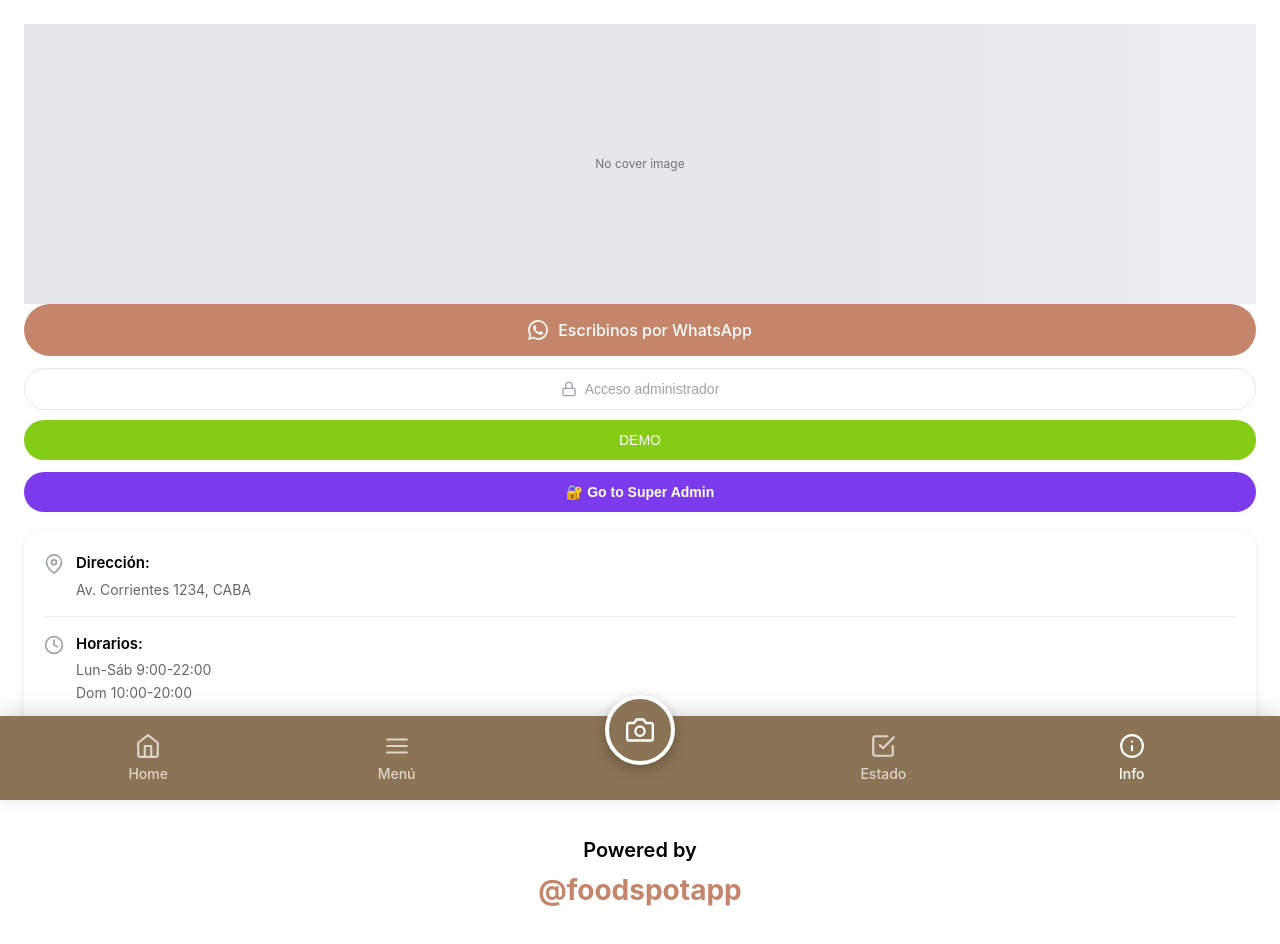
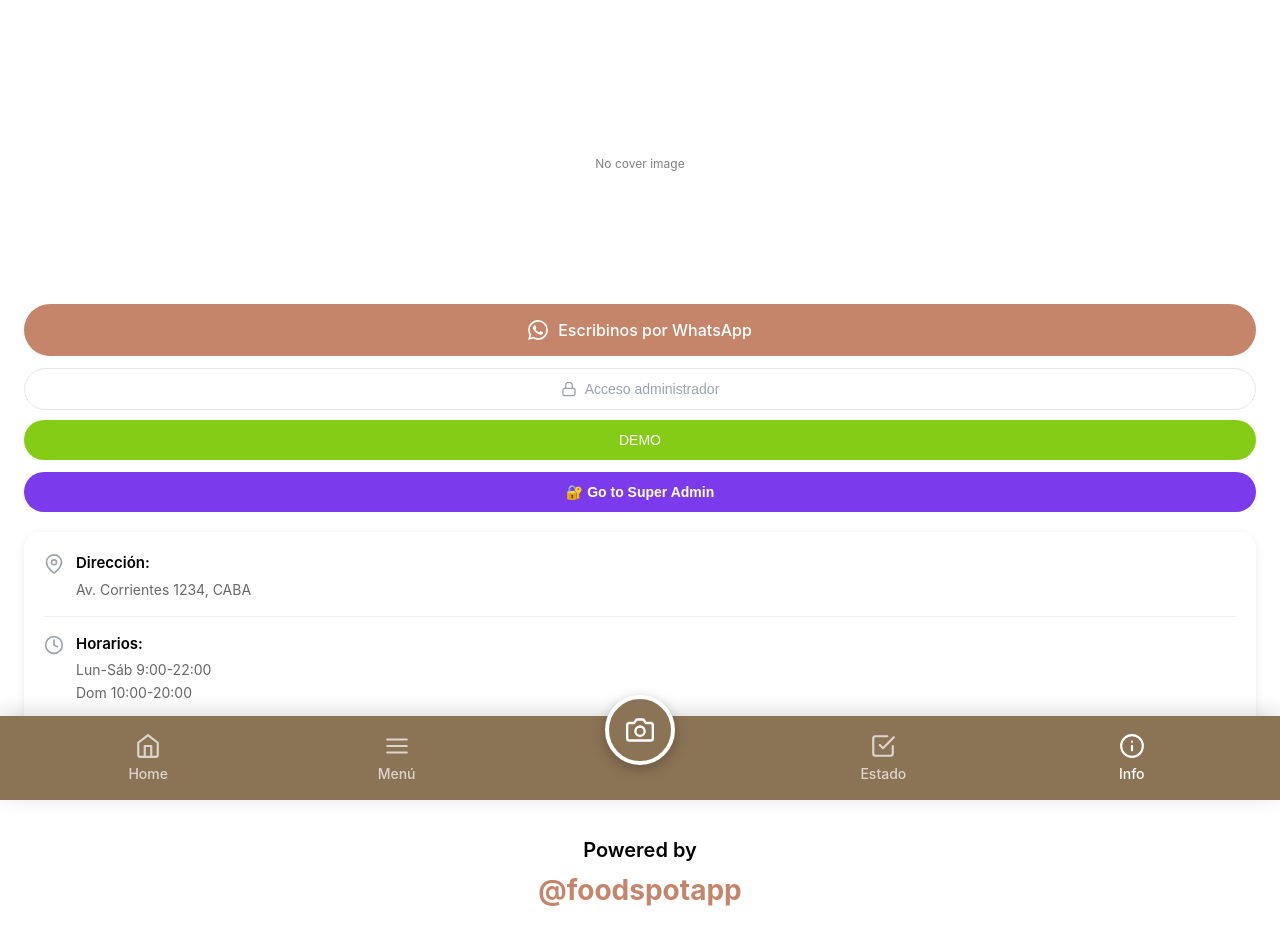
Before and after one commit to hikaribrandan3-code/foodspotapp, a React (Vite) app: page /info in a window 1280 px wide. Shown: the top 944 px of the page. Built offline with nearby package versions, Linux system fonts and the light colour scheme.

Commit message:
Revert "feat: No-Blink Stabilizer - Skeleton + opacity fade for Hero cover image"
This reverts commit ef09ac2e25c4292d415ea1894e1ec2fce48afca1.

```diff
--- a/src/components/AppHeader.jsx
+++ b/src/components/AppHeader.jsx
@@ -7,7 +7,6 @@
  * PATCH 4.5: Cover mode (Facebook-style header image) — V1 default
  * PATCH 5.0: Cover viewport clamp (internal, mobile only)
  * PATCH 5.1: Config via prop (single source of truth invariant)
- * PATCH 5.2: No-Blink Stabilizer (skeleton + opacity fade)
  *
  * Rules:
  * - Header height determined by mode (64px for logo/text, 220/280px for cover)
@@ -15,8 +14,6 @@
  * - Header stays in normal document flow
  * - Config MUST be passed as prop, DO NOT call getConfig()
  */
-
-import { useState, useEffect } from 'react'
 
 // Cover heights by breakpoint
 const COVER_HEIGHTS = {
@@ -38,23 +35,42 @@ function AppHeader({ config }) {
     const coverHeight = COVER_HEIGHTS[breakpoint]
     const useClamp = config?.experimental?.headerClampMobile && breakpoint === 'mobile'
 
-    // 🛡️ NO-BLINK STABILIZER: Track image loading state
-    const [imageLoaded, setImageLoaded] = useState(false)
-    const cover = config?.headerCover || {}
-    const coverImage = cover.image
-
-    // Reset loading state when image URL changes
-    useEffect(() => {
-        setImageLoaded(false)
-    }, [coverImage])
-
     // ============================================
-    // COVER MODE (V1 Default) - With No-Blink Stabilizer
+    // COVER MODE (V1 Default)
     // ============================================
     if (headerMode === 'cover') {
+        const cover = config?.headerCover || {}
         const scale = cover.scale || 1.0
         const offsetX = cover.offsetX || 0
         const offsetY = cover.offsetY || 0
+
+        const coverContent = (
+            <div className="cover-content" style={{
+                position: 'absolute',
+                width: '200%',
+                height: '200%',
+                left: '-50%',
+                top: '-50%',
+                backgroundImage: cover.image ? `url(${cover.image})` : 'none',
+                backgroundSize: `${scale * 100}%`,
+                backgroundPosition: 'center',
+                backgroundRepeat: 'no-repeat',
+                transform: `translate(${offsetX}px, ${offsetY}px)`
+            }} />
+        )
+
+        const placeholder = (
+            <div className="cover-content" style={{
+                height: '100%',
+                display: 'flex',
+                alignItems: 'center',
+                justifyContent: 'center'
+            }}>
+                <span style={{ color: 'var(--canvas-text)', opacity: 0.5, fontSize: 12 }}>
+                    No cover image
+                </span>
+            </div>
+        )
 
         return (
             <header style={{
@@ -66,64 +82,12 @@ function AppHeader({ config }) {
                     className={useClamp ? 'cover-viewport' : undefined}
                     style={{
                         height: useClamp ? undefined : coverHeight,
-                        minHeight: coverHeight, // 🛡️ RIGID HEIGHT - Prevents collapse
                         position: 'relative',
-                        overflow: 'hidden',
-                        background: '#E5E7EB' // Skeleton base color
+                        overflow: 'hidden'
                     }}
                 >
-                    {/* 1. SKELETON PLACEHOLDER - Always visible until image loads */}
-                    <div
-                        style={{
-                            position: 'absolute',
-                            inset: 0,
-                            background: 'linear-gradient(90deg, #E5E7EB 25%, #F3F4F6 50%, #E5E7EB 75%)',
-                            backgroundSize: '200% 100%',
-                            animation: imageLoaded ? 'none' : 'shimmer 1.5s infinite',
-                            opacity: imageLoaded ? 0 : 1,
-                            transition: 'opacity 300ms ease-out'
-                        }}
-                    />
-
-                    {/* 2. COVER IMAGE - Fades in after load */}
-                    {coverImage ? (
-                        <img
-                            src={coverImage}
-                            alt="Cover"
-                            onLoad={() => setImageLoaded(true)}
-                            style={{
-                                position: 'absolute',
-                                width: '100%',
-                                height: '100%',
-                                objectFit: 'cover',
-                                objectPosition: `calc(50% + ${offsetX}px) calc(50% + ${offsetY}px)`,
-                                transform: `scale(${scale})`,
-                                opacity: imageLoaded ? 1 : 0,
-                                transition: 'opacity 500ms ease-in-out'
-                            }}
-                        />
-                    ) : (
-                        <div style={{
-                            position: 'absolute',
-                            inset: 0,
-                            display: 'flex',
-                            alignItems: 'center',
-                            justifyContent: 'center'
-                        }}>
-                            <span style={{ color: 'var(--canvas-text)', opacity: 0.5, fontSize: 12 }}>
-                                No cover image
-                            </span>
-                        </div>
-                    )}
+                    {cover.image ? coverContent : placeholder}
                 </div>
-
-                {/* CSS Keyframes for shimmer animation */}
-                <style>{`
-                    @keyframes shimmer {
-                        0% { background-position: -200% 0; }
-                        100% { background-position: 200% 0; }
-                    }
-                `}</style>
             </header>
         )
     }
```
Also changed, not shown: 5 other files (tests, documents, lock files or other folders).
